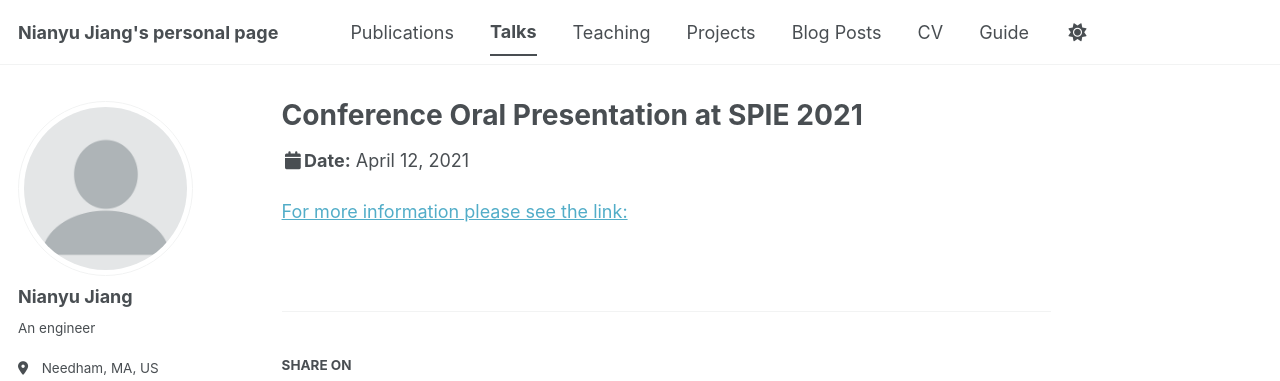
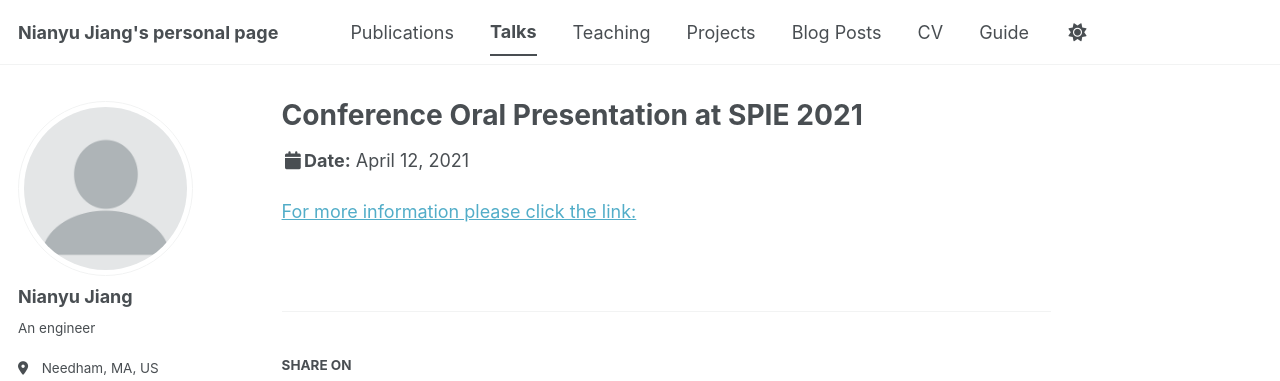
Before and after one commit to NianyuJiang/NianyuJiang.github.io, a Jekyll site: the page built from _talks/2014-03-01-talk-3.md, in a window 1280 px wide. Shown: the top 381 px of the page. Built offline with Jekyll 4.4.1, drawn with Linux system fonts in a browser that asks for light colours; some web fonts are replaced; a script bundle is joined from its source files by our own code; library files that are not in the unit come from our copies.

Commit message:
Update 2014-03-01-talk-3.md

```diff
--- a/_talks/2014-03-01-talk-3.md
+++ b/_talks/2014-03-01-talk-3.md
@@ -8,4 +8,4 @@
 location: "Virtual"
 ---
 
-[For more information please see the link:](https://spie.org/Publications/Proceedings/Volume/11749)
+[For more information please click the link:]([https://spie.org/Publications/Proceedings/Volume/11749](https://www.spiedigitallibrary.org/conference-proceedings-of-spie/11749/117490H/Aptasensor-based-on-specific-binding-induced-impedance-changes-in-nanoporous/10.1117/12.2586170.short))
```
